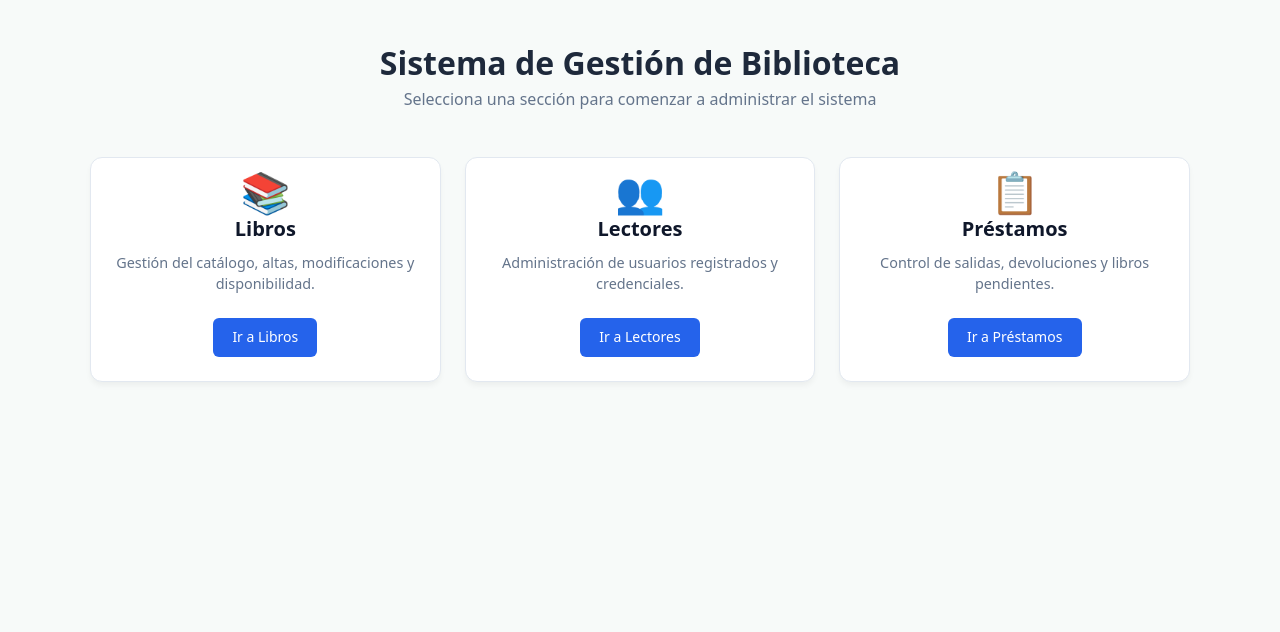
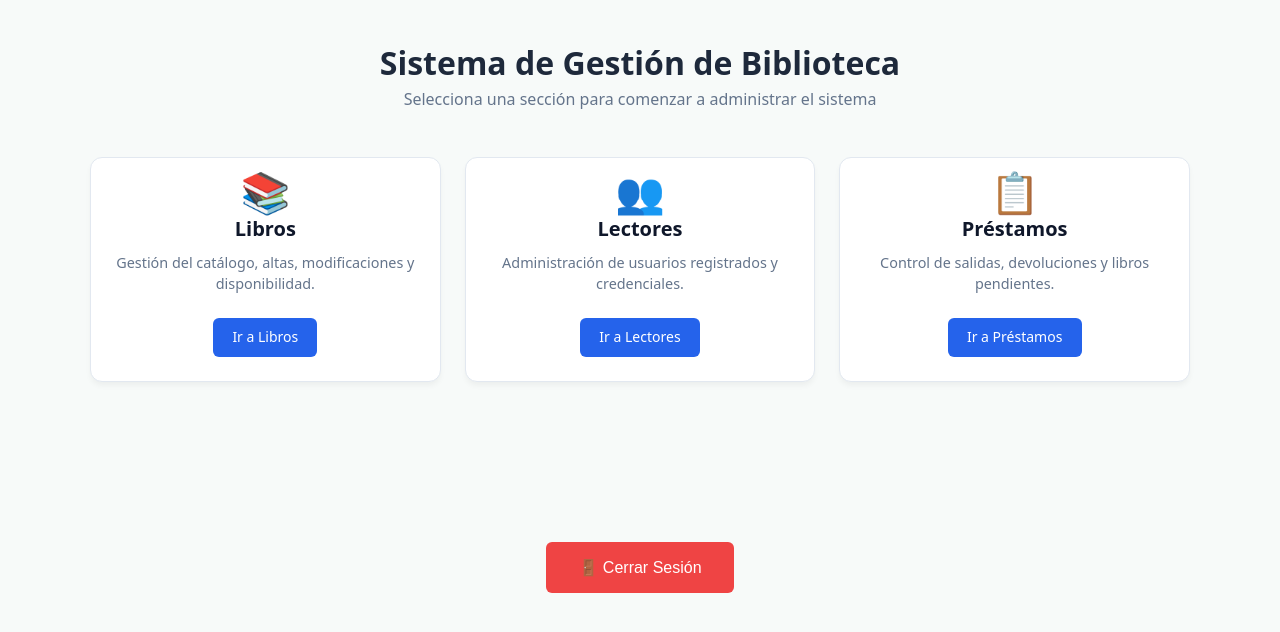
Before and after one commit to JulianBodo/biblioteca-de-babel-frontend, an Angular app: page /home in a window 1280 px wide. Shown: the top 632 px of the page. Built offline with nearby package versions, Linux system fonts and the light colour scheme; sample sign-in values are in the browser's storage.

Commit message:
Creación de botón 'logout' para volver a la página Login

```diff
--- a/src/app/home/home.css
+++ b/src/app/home/home.css
@@ -74,3 +74,34 @@
 .btn:hover {
   background-color: #1d4ed8;
 }
+.header-top {
+  display: flex;
+  justify-content: space-between;
+  align-items: center;
+  gap: 1rem;
+  flex-wrap: wrap;
+}
+
+.btn-logout {
+  background-color: #ef4444;
+  color: #ffffff;
+  border: none;
+  padding: 1rem 2rem;
+  border-radius: 6px;
+  font-size: 1rem;
+  font-weight: 500;
+  cursor: pointer;
+  transition: background-color 0.2s ease;
+}
+
+.dashboard-footer {
+  display: flex;
+  justify-content: center;
+  align-items: center;
+  margin-top: 10rem;
+  padding-bottom: 1rem;
+}
+
+.btn-logout:hover {
+  background-color: #dc2626;
+}
--- a/src/app/home/home.html
+++ b/src/app/home/home.html
@@ -5,7 +5,6 @@
   </header>
 
   <div class="cards-grid">
-    <!-- Tarjeta Libros -->
     <div class="card">
       <div class="card-icon">📚</div>
       <h2>Libros</h2>
@@ -13,7 +12,7 @@
       <a routerLink="/books" class="btn">Ir a Libros</a>
     </div>
 
-    <!-- Tarjeta Lectores -->
+
     <div class="card">
       <div class="card-icon">👥</div>
       <h2>Lectores</h2>
@@ -21,7 +20,7 @@
       <a routerLink="/readers" class="btn">Ir a Lectores</a>
     </div>
 
-    <!-- Tarjeta Préstamos -->
+
     <div class="card">
       <div class="card-icon">📋</div>
       <h2>Préstamos</h2>
@@ -29,4 +28,9 @@
       <a routerLink="/loans" class="btn">Ir a Préstamos</a>
     </div>
   </div>
+  <div class="dashboard-footer">
+    <button (click)="logout()" class="btn-logout">
+      🚪 Cerrar Sesión
+    </button>
+  </div>
 </div>
--- a/src/app/home/home.ts
+++ b/src/app/home/home.ts
@@ -1,6 +1,6 @@
-import { Component } from '@angular/core';
-import { RouterLink } from '@angular/router';
-
+import { Component, inject } from '@angular/core';
+import { RouterLink, Router } from '@angular/router';
+import { AuthService } from '../auth/auth.service';
 @Component({
   selector: 'app-home',
   standalone: true,
@@ -8,4 +8,16 @@ import { RouterLink } from '@angular/router';
   templateUrl: './home.html',
   styleUrl: './home.css'
 })
-export class Home {}
+export class Home {
+  private readonly authService = inject(AuthService);
+  private readonly router = inject(Router);
+
+  logout(): void {
+    if (typeof this.authService.logout === 'function') {
+      this.authService.logout();
+    } else {
+      localStorage.clear(); // O sessionStorage.clear() si guardas el token allí
+    }
+    this.router.navigate(['/login']);
+  }
+}
```
